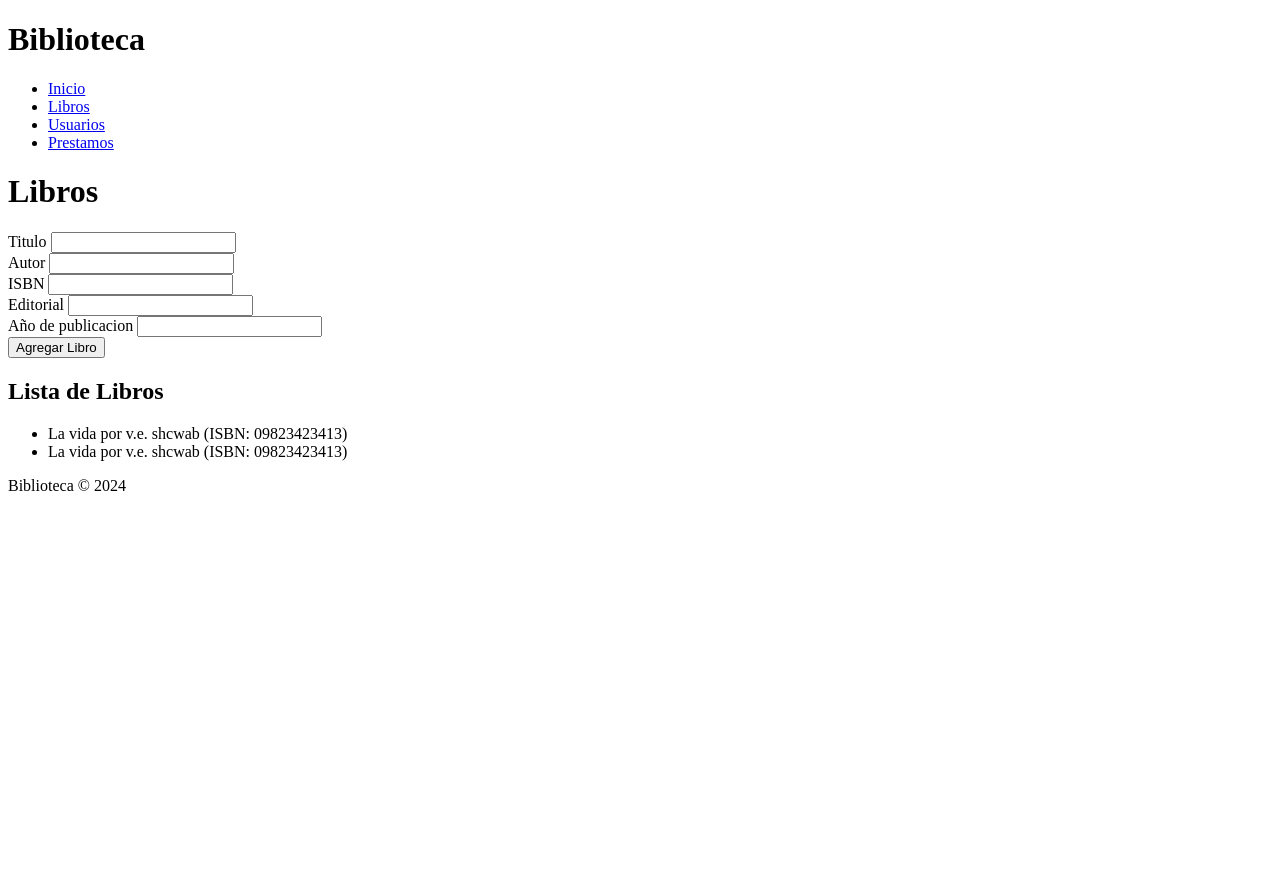
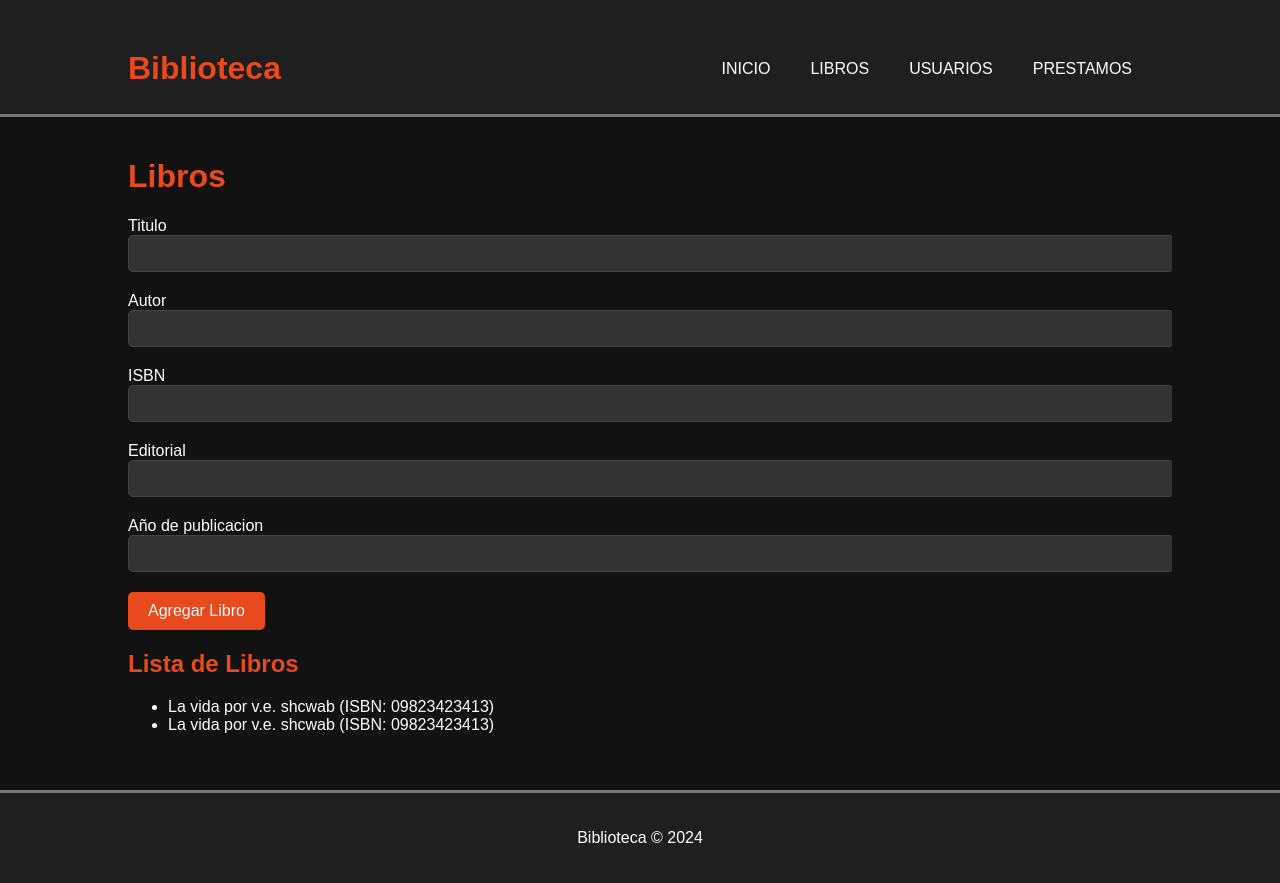
Before and after one commit to ramirosimari67/BIBLIOTECA-FLASK, a Flask app: page /libros in a window 1280 px wide. Before the commit the page ends 491 px from the top, so only its background shows below. Run offline with Flask 3, Linux system fonts and the light colour scheme.

Commit message:
agrego los estilos

```diff
--- /dev/null
+++ b/static/style.css
@@ -0,0 +1,127 @@
+/* General Styles */
+body {
+    background-color: #121212;
+    color: #ffffff;
+    font-family: Arial, sans-serif;
+    margin: 0;
+    padding: 0;
+}
+
+.container {
+    width: 80%;
+    margin: auto;
+    overflow: hidden;
+    padding: 20px;
+}
+
+header {
+    background: #1f1f1f;
+    color: #ffffff;
+    padding-top: 30px;
+    min-height: 70px;
+    border-bottom: 3px solid #777777;
+    overflow: hidden; /* Add this line to clear floats */
+}
+
+header a {
+    color: #ffffff;
+    text-decoration: none;
+    text-transform: uppercase;
+    font-size: 16px;
+}
+
+header ul {
+    padding: 0;
+    list-style: none;
+    float: right;
+    margin-top: 10px; /* Align with the branding */
+}
+
+header li {
+    float: left;
+    display: inline;
+    padding: 0 20px;
+}
+
+header #branding {
+    float: left;
+}
+
+header #branding h1 {
+    margin: 0;
+}
+
+header .highlight, header .current a {
+    color: #e8491d;
+    font-weight: bold;
+}
+
+h1, h2 {
+    color: #e8491d;
+}
+
+table {
+    width: 100%;
+    margin: 20px 0;
+    border-collapse: collapse;
+}
+
+table, th, td {
+    border: 1px solid #444444;
+}
+
+th, td {
+    padding: 10px;
+    text-align: left;
+}
+
+th {
+    background-color: #333333;
+}
+
+tr:nth-child(even) {
+    background-color: #2a2a2a;
+}
+
+tr:nth-child(odd) {
+    background-color: #1f1f1f;
+}
+
+.form-group {
+    margin-bottom: 20px;
+}
+
+.form-control {
+    width: 100%;
+    padding: 10px;
+    border: 1px solid #444444;
+    border-radius: 5px;
+    background-color: #333333;
+    color: #ffffff;
+}
+
+.btn {
+    display: inline-block;
+    font-size: 16px;
+    padding: 10px 20px;
+    background-color: #e8491d;
+    color: #ffffff;
+    border: none;
+    border-radius: 5px;
+    cursor: pointer;
+    text-align: center;
+    text-decoration: none;
+}
+
+.btn:hover {
+    background-color: #d4411a;
+}
+
+footer {
+    background: #1f1f1f;
+    color: #ffffff;
+    text-align: center;
+    padding: 20px;
+    margin-top: 20px;
+    border-top: 3px solid #777777;
+}
--- a/templates/base.html
+++ b/templates/base.html
@@ -4,9 +4,11 @@
     <meta charset="UTF-8">
     <meta name="viewport" content="width=device-width, initial-scale=1.0">
     <title>{% block titulo %}{% endblock %}</title>
+    <link rel="stylesheet" href="{{ url_for('static', filename='style.css') }}">
 </head>
 <body>
 
+    <header>
         <div class="container">
             <div id="branding">
                 <h1>Biblioteca</h1>
@@ -20,10 +22,12 @@
                 </ul>
             </nav>
         </div>
+    </header>
 
+    <div class="container">
         {% block contenido %}
-
         {% endblock %}
+    </div>
 
     <footer>
         <p>Biblioteca &copy; 2024</p>
```
Lines whose indentation alone changed are shown as unchanged.
